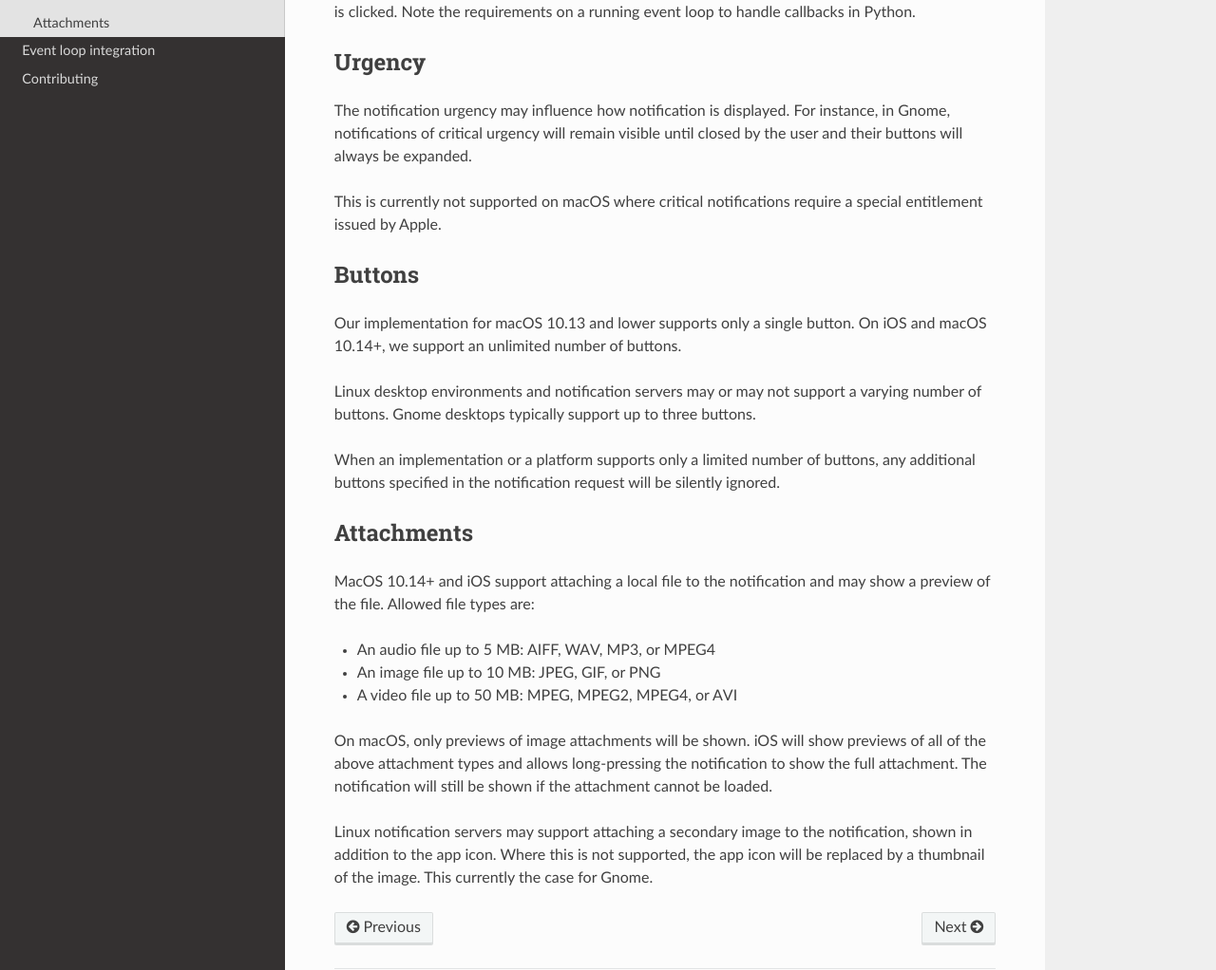
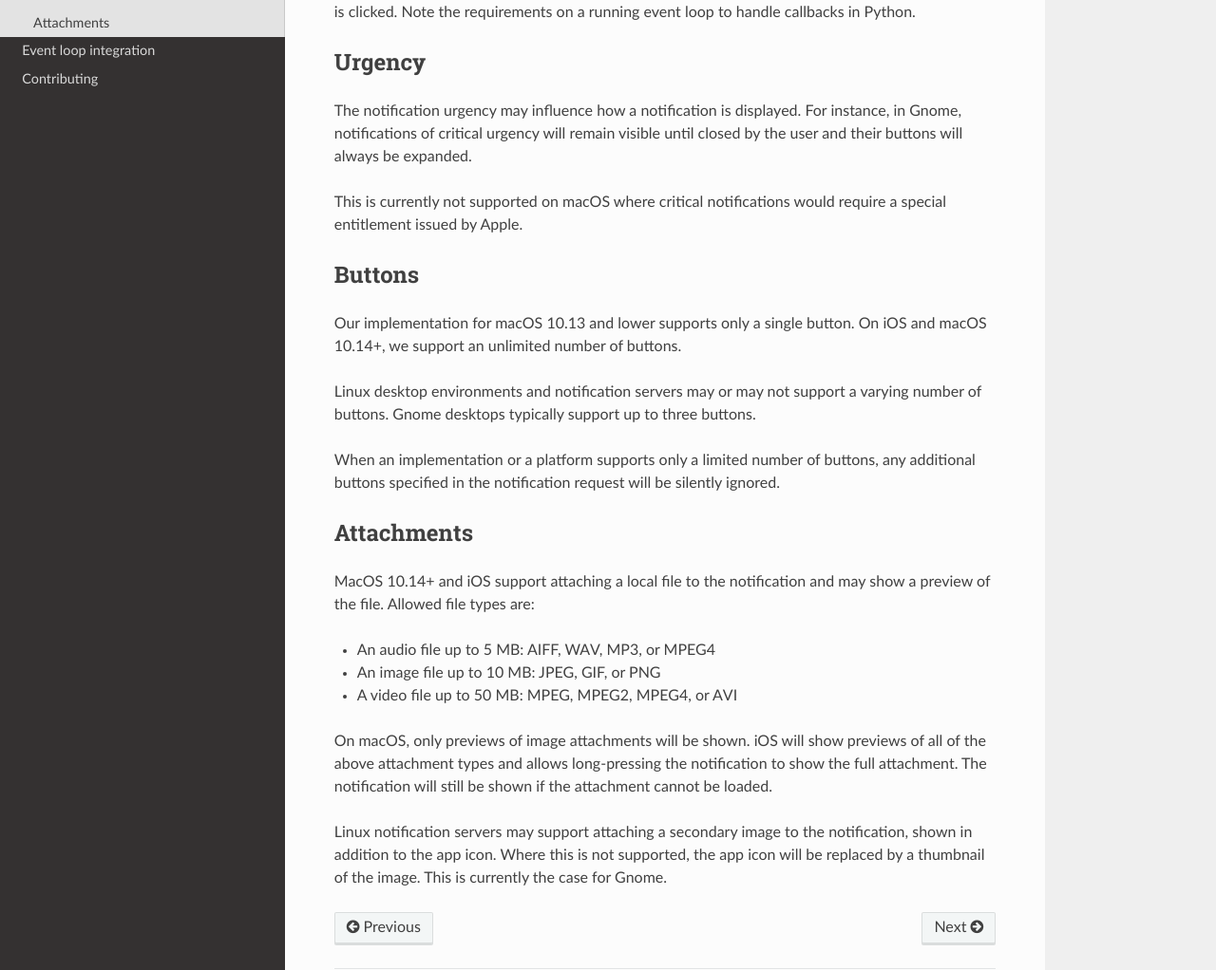
Before and after one commit to samschott/desktop-notifier, a Sphinx documentation site: the page built from docs/background/platform_support.rst, in a window 1280 px wide and 1400 px high, scrolled down 695 px. Shown: the part 274-1296 px from the top of the window at 95% size. Built offline with Sphinx 7.4.7 and the Read the Docs theme 2.0.0, drawn with Linux system fonts in a browser that asks for light colours; pages that are not in the unit, such as notebooks, are missing from menus; some of the changed text lies outside the part shown.

Commit message:
[docs] fixed typos

```diff
--- a/docs/background/platform_support.rst
+++ b/docs/background/platform_support.rst
@@ -41,12 +41,12 @@ callbacks in Python.
 Urgency
 *******
 
-The notification urgency may influence how notification is displayed. For instance, in
+The notification urgency may influence how a notification is displayed. For instance, in
 Gnome, notifications of critical urgency will remain visible until closed by the user
 and their buttons will always be expanded.
 
-This is currently not supported on macOS where critical notifications require a special
-entitlement issued by Apple.
+This is currently not supported on macOS where critical notifications would require a
+special entitlement issued by Apple.
 
 Buttons
 *******
@@ -59,7 +59,6 @@ number of buttons. Gnome desktops typically support up to three buttons.
 
 When an implementation or a platform supports only a limited number of buttons, any
 additional buttons specified in the notification request will be silently ignored.
-
 
 Attachments
 ***********
@@ -77,4 +76,4 @@ full attachment. The notification will still be shown if the attachment cannot b
 
 Linux notification servers may support attaching a secondary image to the notification,
 shown in addition to the app icon. Where this is not supported, the app icon will be
-replaced by a thumbnail of the image. This currently the case for Gnome.
+replaced by a thumbnail of the image. This is currently the case for Gnome.
```
Also changed, not shown: other parts of docs/background/platform_support.rst (+1 -1 lines).
